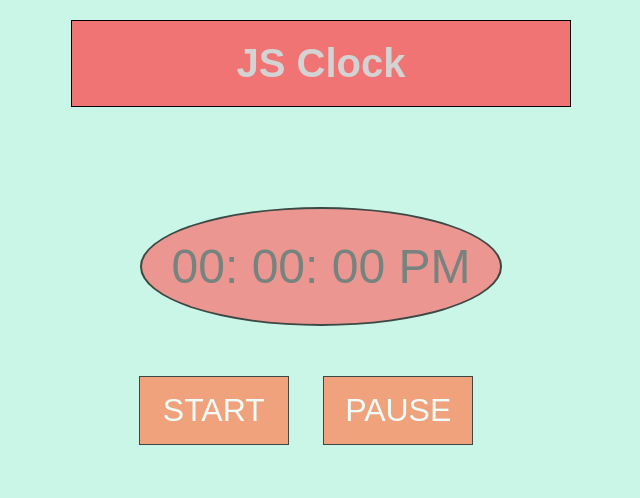
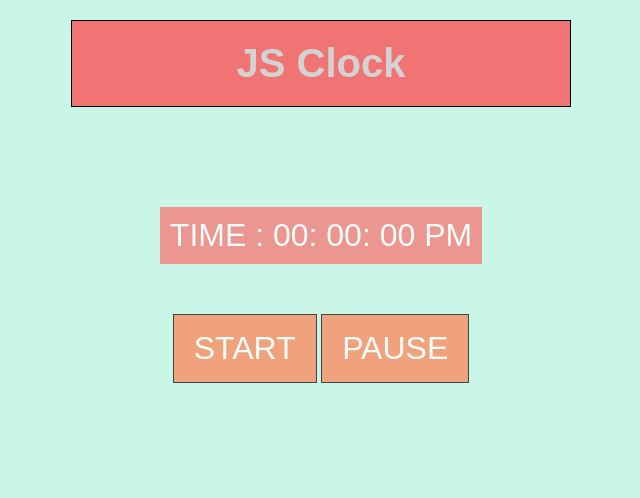
Before and after one commit to sudhasew/Venilla-JS-Clock, a plain HTML site: page index.html in a window 1280 px wide. Shown: the whole page, without its empty margins (319-959 px from the left). Drawn offline with Linux system fonts and the light colour scheme.

Commit message:
done with js clock

```diff
--- a/index.html
+++ b/index.html
@@ -13,6 +13,7 @@
     </header>
     <div class="container">
       <p class="clockSet">
+        <span>TIME :</span>
         <span id="hours">00:</span>
         <span id="mins">00:</span>
         <span id="secs">00 PM</span>
--- a/script.js
+++ b/script.js
@@ -74,8 +74,8 @@ function generateToast({
   <style>
   .toast-container {
     position: fixed;
-    top: -5rem;
-    right: -20rem;
+    top: 0;
+    right: 0;
     display: grid;
     gap: 20px;
   }
--- a/style.css
+++ b/style.css
@@ -36,14 +36,10 @@ h1 {
 }
 
 .clockSet {
-  text-align: center;
-  padding: 30px;
+  padding: 10px;
   font-size: 2rem;
-  border: 2px solid black;
-  border-radius: 50%;
   background-color: rgb(251, 110, 110);
-  color: rgb(83, 83, 82);
-  font-size: 3rem;
+  color: white;
   opacity: 0.7;
 }
 
@@ -53,9 +49,7 @@ h1 {
 
 button {
   padding: 15px 20px;
-  width: 150px;
   margin-top: 50px;
-  margin-right: 30px;
   cursor: pointer;
   border: 1px solid black;
   background-color: coral;
```
